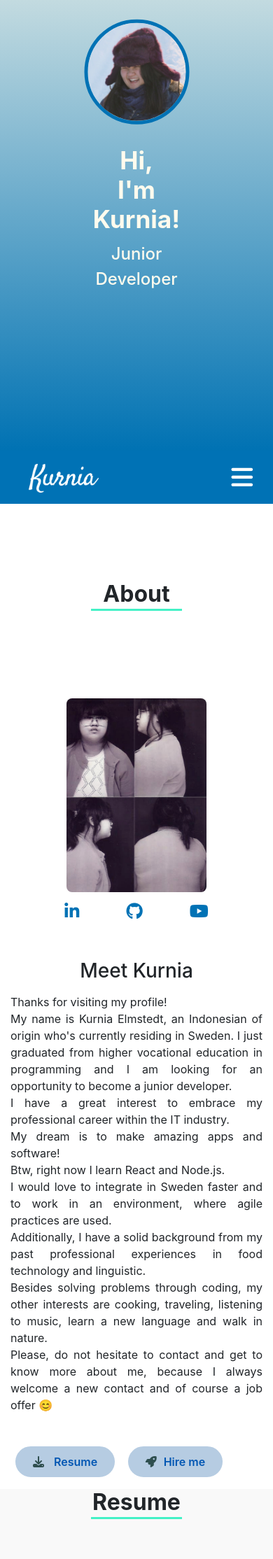
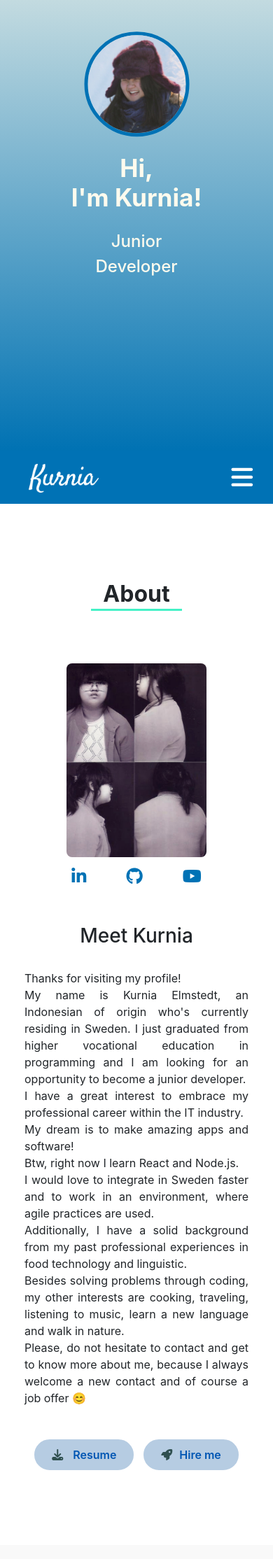
Before and after one commit to kurnisurni/CV, a PHP site: page / in a window 390 px wide. Shown: the part 200-2428 px from the top of the page at 70% size. Run offline with PHP 8.4, Linux system fonts and the light colour scheme; some libraries are stand-ins or nearby versions.

Commit message:
cv updated
responsive pop up portfolio and theme left

```diff
--- a/index.html
+++ b/index.html
@@ -105,10 +105,12 @@
                             of course a job offer 😊
                             <br><br>
                         </p>
-                        <button type="button" class="about__btn"><i class="fa fa-download"></i><a class="btn-contact"
+                        <div class="about-button">
+                            <button type="button" class="about__btn"><i class="fa fa-download"></i><a class="btn-contact"
                         href="assets/Kurnia CV.pdf" download> Resume</button>
-                        <button type="button" class="about__btn"><i class="fa fa-rocket"></i><a class="btn-contact"
+                            <button type="button" class="about__btn"><i class="fa fa-rocket"></i><a class="btn-contact"
                         href="mailto:kurniasuryani@gmail.com">Hire me</a></button>
+                        </div>
                     </div>
                 </div>
             </div>
@@ -362,8 +364,8 @@
                                             <li>Date - <span>2020</span></li>
                                             <li>Client - <span>Malmö Klatterklubb</span></li>
                                             <li>Tools - <span>Drupal 8, Twig, Sass, Javascript, Webpack</span></li>
-                                            <li>Web - <span><a href="https://xn--malmkltterklubb-5kb71a.se/" target="_blank" rel="noopener noreferrer">Redesigned/updated website is not released yet</a></span></li>
-                                            <li>Demo - <span><a href="https://youtu.be/ki3fQx4GjmI" target="_blank" rel="noopener noreferrer">Preview of unreleased site with new design</a></span></li>
+                                            <li>Web - <span><a href="https://xn--malmkltterklubb-5kb71a.se/" target="_blank" rel="noopener noreferrer">Old design web</a></span></li>
+                                            <li>Demo - <span><a href="https://youtu.be/ki3fQx4GjmI" target="_blank" rel="noopener noreferrer">New design web preview</a></span></li>
                                         </ul>
                                     </div>
                                 </div>
@@ -373,7 +375,7 @@
                     </div>
                     <!-- portfolio item end -->
                     <!-- portfolio item start -->
-                    <div class="portfolio-item" data-category="web-application">
+                    <div class="portfolio-item">
                         <div class="portfolio-item-inner">
                             <div class="portfolio-item-img">
                                 <img src="assets/portfolio/thumb/tama.png" alt="portfolio" data-screenshots="assets/portfolio/large/tama1.png,
@@ -439,7 +441,7 @@
                     </div>
                     <!-- portfolio item end -->
                     <!-- portfolio item start -->
-                    <div class="portfolio-item" data-category="web-application">
+                    <div class="portfolio-item">
                         <div class="portfolio-item-inner">
                             <div class="portfolio-item-img">
                                 <img src="assets/portfolio/thumb/gif.png" alt="portfolio" data-screenshots="assets/portfolio/large/gif.png">
@@ -548,7 +550,7 @@
             <div class="pp-main-inner">
                 <div class="pp-project-details-btn">Project Details <i class="fas fa-plus"></i></div>
                 <div class="pp-close">&times;</div>
-                <img src="img/portfolio/large/project-1/1.png" alt="img" class="pp-img">
+                <img src="#" alt="img" class="pp-img">
                 <div class="pp-counter"></div>
             </div>
             <div class="pp-loader">
@@ -564,9 +566,10 @@
     <!--===== SCROLL REVEAL =====-->
     <script src="https://unpkg.com/scrollreveal"></script>
 
-    <script src="js/tes.js"></script>
-    <script src="js/script.js"></script>
-
+    <script src="/js/animation.js"></script>
+    <script src="/js/menu.js"></script>
+    <script src="/js/portfolio.js"></script>
+    <script src="/js/theme.js"></script>
 
 </body>
 
--- /dev/null
+++ b/js/menu.js
@@ -0,0 +1,20 @@
+// activate menu
+window.addEventListener('DOMContentLoaded', () => {
+
+    const observer = new IntersectionObserver(entries => {
+        entries.forEach(entry => {
+            const id = entry.target.getAttribute('id');
+            if (entry.intersectionRatio > 0) {
+                document.querySelector(`nav li a[href="#${id}"]`).parentElement.classList.add('active');
+            } else {
+                document.querySelector(`nav li a[href="#${id}"]`).parentElement.classList.remove('active');
+            }
+        });
+    });
+
+    // Track all sections that have an `id` applied
+    document.querySelectorAll('section[id]').forEach((section) => {
+        observer.observe(section);
+    });
+
+});
--- a/js/tes.js
+++ b/js/portfolio.js
@@ -1,12 +1,12 @@
 function bodyScrollingToggle() {
     document.body.classList.toggle("hidden-scrolling");
 }
-/*---------------- portfolio filter and popup -------------------*/
+
+//portfolio  popup
 
 (() => {
 
-    const filterContainer = document.querySelector(".portfolio-filter"),
-        portfolioItemsContainer = document.querySelector(".portfolio-items"),
+    const portfolioItemsContainer = document.querySelector(".portfolio-items"),
         portfolioItems = document.querySelectorAll(".portfolio-item"),
         popup = document.querySelector(".portfolio-popup"),
         prevBtn = popup.querySelector(".pp-prev"),
@@ -100,10 +100,6 @@ function bodyScrollingToggle() {
         const title = portfolioItems[itemIndex].querySelector(".portfolio-item-title").innerHTML;
         // set the project title
         popup.querySelector(".pp-title h2").innerHTML = title;
-        // get the project category
-        const category = portfolioItems[itemIndex].getAttribute("data-category");
-        // set the project category
-        popup.querySelector(".pp-project-category").innerHTML = category.split("-").join(" ");
     }
 
     projectDetailsBtn.addEventListener("click", () => {
--- a/light-theme.css
+++ b/light-theme.css
@@ -15,6 +15,10 @@ body {
 
 .container {
     padding: 0 100px 0 100px;
+}
+
+.row {
+    padding: 20px 20px 100px 20px;
 }
 
 .section-title {
@@ -62,9 +66,9 @@ header {
 
 .user-box h1.user__name-small {
     font-weight: bold;
-    margin: 30px 10px 10px 10px;
     color: #FFFBEE;
     font-size: 2.2rem;
+    margin: revert;
 }
 
 .user-box h1.user__name-medium {
@@ -152,7 +156,21 @@ header {
 /* About */
 
 .about {
-    padding-top: 50px;
+    padding-top: 250px;
+    margin-top: -200px;
+}
+
+@media screen and (min-width: 992px) {
+    .about {
+        padding-top: 50px;
+        margin-top: 0;
+    }
+}
+
+@media screen and (min-width: 600px) {
+    .about__img {
+        padding-top: 70px;
+    }
 }
 
 .section-title {
@@ -160,13 +178,12 @@ header {
 }
 
 .about__subtitle {
-    margin-bottom: 1rem;
+    margin-bottom: 2rem;
     text-align: center;
 }
 
 .about__img {
     justify-self: center;
-    padding-top: 70px;
 }
 
 .about__img img {
@@ -233,6 +250,12 @@ header {
         width: 80px;
         transition: 1s;
     }
+}
+
+.about-button {
+    display: flex;
+    justify-content: center;
+    align-items: center;
 }
 
 .about__btn {
@@ -316,6 +339,7 @@ button.about__btn:focus {
     position: -webkit-sticky;
     position: sticky;
     z-index: 2;
+    align-self: flex-start;
 }
 
 .navbar {
@@ -363,25 +387,23 @@ button.about__btn:focus {
     background-color: #44f1c6;
 }
 
-
-/* .active::after {
-    position: absolute;
-    content: "";
-    width: 100%;
-    height: 0.18rem;
-    left: 0;
-    top: 2rem;
-    background-color: #44f1c6;
-} */
+.navbar li.active>a {
+    color: #44f1c6;
+}
 
 
 /* Resume */
 
 .resume {
-    margin-top: -50px;
-    padding-top: auto;
-    padding-bottom: 30px;
+    padding-top: 100px;
     background: #f9f9f9;
+}
+
+@media screen and (min-width: 992px) {
+    .resume {
+        padding-top: 50px;
+        margin-top: 0;
+    }
 }
 
 .resume h3 {
@@ -502,7 +524,7 @@ button.about__btn:focus {
 /* Contact */
 
 .contact {
-    padding-top: 100px;
+    padding-top: 50px;
     background-color: #f9f9f9;
     color: darkslategray;
 }
@@ -554,7 +576,7 @@ portfolio section
 ---------------------*/
 
 .portfolio-section {
-    padding: 80px 0 80px;
+    padding: 100px 0 80px;
     min-height: 100vh;
 }
 
@@ -924,6 +946,9 @@ portfolio section
 /* RESPONSIVE */
 
 @media(max-width: 991px) {
+    .portfolio-section {
+        padding: 50px 0 80px;
+    }
     .portfolio-section .portfolio-item {
         flex: 0 0 50%;
         max-width: 50%;
```
Also changed, not shown: assets/photothumb.db (deleted), assets/portfolio/thumb/photothumb.db (deleted), js/animation.js (renamed from js/script.js), 1 other file.
